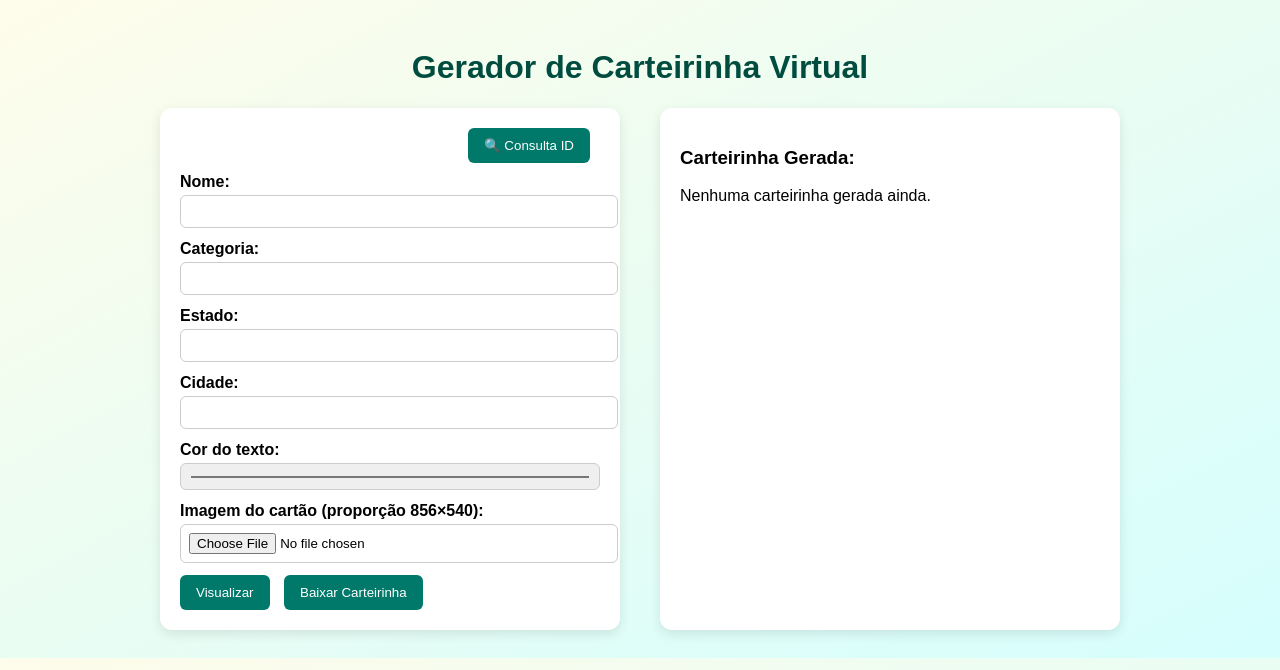
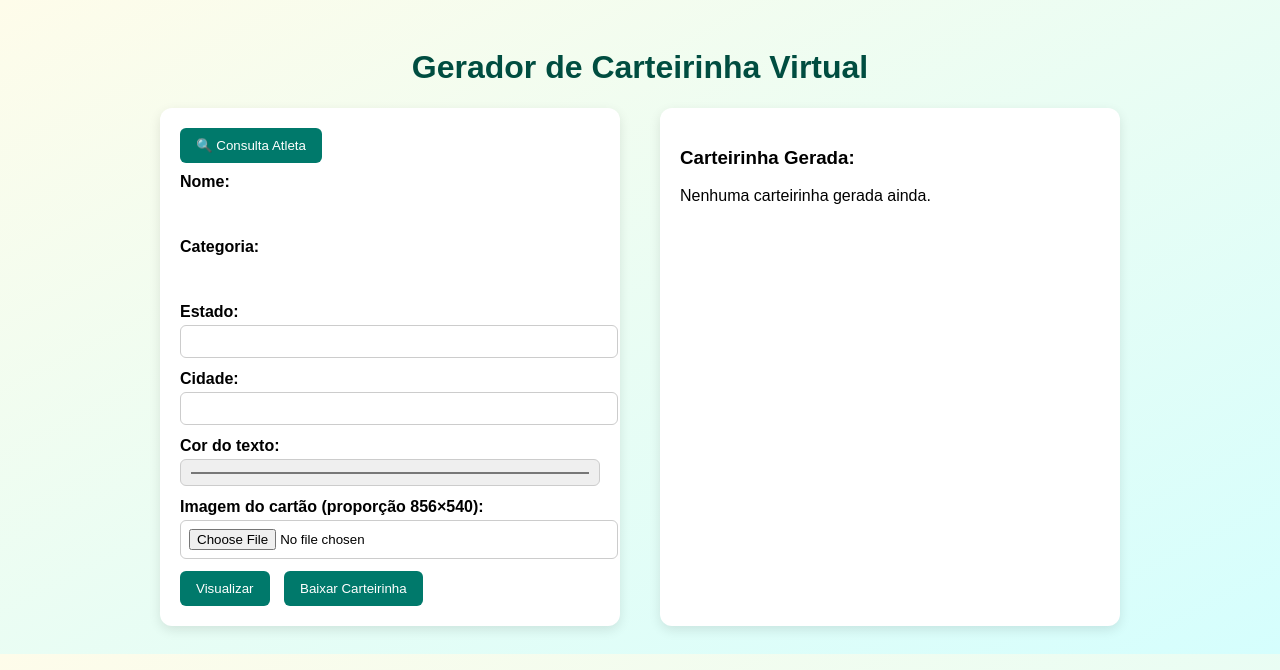
Before and after one commit to rodrigocssoares/carteirinha-virtual, a Flask app: page / in a window 1280 px wide. Shown: the top 670 px of the page. Run offline with Flask 3, Linux system fonts and the light colour scheme.

Commit message:
Ajusta layout: botão Consulta Atleta à esquerda, campos visuais para Nome e Categoria

```diff
--- a/templates/index.html
+++ b/templates/index.html
@@ -70,15 +70,15 @@
         {% endif %}
 
         <input type="hidden" id="id_atleta" name="id_atleta" value="{{ id_atleta or '' }}">
-        <div style="text-align: right; margin-bottom: 10px;">
-          <button type="button" onclick="abrirModal()">🔍 Consulta ID</button>
+        <div style="text-align: left; margin-bottom: 10px;">
+          <button type="button" onclick="abrirModal()">🔍 Consulta Atleta</button>
         </div>
 
         <label for="nome">Nome:</label>
-        <input type="text" id="nome" name="nome" value="{{ nome or '' }}" readonly>
+        <input type="text" id="nome" name="nome" value="{{ nome or '' }}" readonly style="border: none; background: transparent; font-weight: bold; cursor: default;">
 
         <label for="categoria">Categoria:</label>
-        <input type="text" id="categoria" name="categoria" value="{{ categoria or '' }}" readonly>
+        <input type="text" id="categoria" name="categoria" value="{{ categoria or '' }}" readonly style="border: none; background: transparent; font-weight: bold; cursor: default;">
 
         <label for="estado">Estado:</label>
         <input type="text" id="estado" name="estado" value="{{ estado or '' }}">
```
